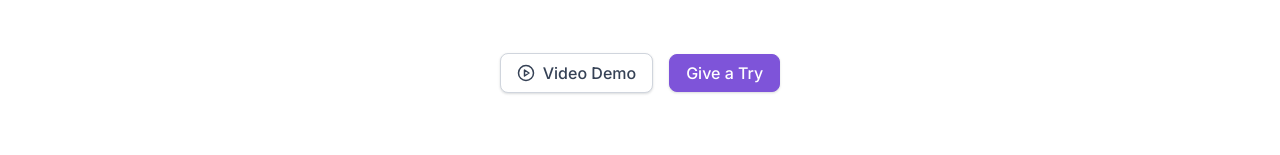
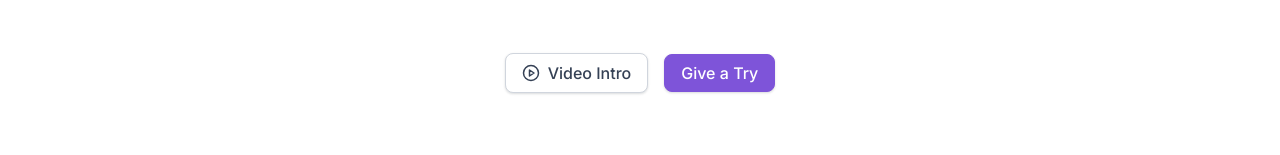
Before and after one commit to cyishere/ddd-app, a Next.js app: page / in a window 1280 px wide. Shown: the part 505-660 px from the top of the page. Built offline with nearby package versions, Linux system fonts and the light colour scheme; no server answers.

Commit message:
Refactor & update home page link

```diff
--- a/components/Header/Header.tsx
+++ b/components/Header/Header.tsx
@@ -1,15 +1,17 @@
 import styled, { css } from "styled-components";
 import Link from "next/link";
 
+import type { UserState } from "@/utils/types";
 import Logo from "../Logo";
 import { DisplayXsMedium, TextMdMedium } from "../Typography";
 import { ButtonLink } from "../Button";
-import { useFetchUser } from "hooks/use-fetch-user";
 
-interface HeaderProps {}
+interface HeaderProps {
+  userState: UserState;
+}
 
-const Header: React.FC<HeaderProps> = () => {
-  const { user, isLoading } = useFetchUser();
+const Header: React.FC<HeaderProps> = ({ userState }) => {
+  const { user, isLoading } = userState;
 
   let NavAction;
 
--- a/components/Layout/Layout.tsx
+++ b/components/Layout/Layout.tsx
@@ -1,18 +1,20 @@
 import styled from "styled-components";
 
+import type { UserState } from "@/utils/types";
 import SEO from "../SEO";
 import Header from "../Header";
 import Footer from "../Footer";
 
 interface LayoutProps {
   title: string;
+  userState: UserState;
 }
 
-const Layout: React.FC<LayoutProps> = ({ title, children }) => {
+const Layout: React.FC<LayoutProps> = ({ title, userState, children }) => {
   return (
     <Wrapper>
       <SEO title={title} />
-      <Header />
+      <Header userState={userState} />
       {children}
       <Footer />
     </Wrapper>
--- a/hooks/use-fetch-user.ts
+++ b/hooks/use-fetch-user.ts
@@ -1,6 +1,6 @@
 import { useEffect, useState } from "react";
 
-import { User } from "../utils/types";
+import { User, UserState } from "../utils/types";
 
 declare global {
   interface Window {
@@ -40,7 +40,9 @@ export async function fetchUser(
   return json;
 }
 
-export function useFetchUser({ required }: { required?: boolean } = {}) {
+export function useFetchUser({
+  required,
+}: { required?: boolean } = {}): UserState {
   const [isLoading, setIsLoading] = useState(
     () => !(typeof window !== "undefined" && window.__user)
   );
--- a/pages/index.tsx
+++ b/pages/index.tsx
@@ -14,14 +14,17 @@ import {
 import { CheckIcon, DotIcon } from "@/components/Decorations";
 import { useState } from "react";
 import Modal from "@/components/Modal";
+import { useFetchUser } from "@/hooks/use-fetch-user";
 
 const Home: NextPage = () => {
+  const { user, isLoading } = useFetchUser();
+
   const [showDialog, setShowDialog] = useState(false);
   const open = () => setShowDialog(true);
   const close = () => setShowDialog(false);
 
   return (
-    <Layout title="Home">
+    <Layout title="Home" userState={{ user, isLoading }}>
       <Cta>
         <Greeting>A neat tool helps you learn German nouns.</Greeting>
         <Description>
@@ -33,11 +36,17 @@ const Home: NextPage = () => {
         <ActionGroup>
           <Button onClick={open}>
             <PlayCircle size={18} />
-            <span>Video Demo</span>
+            <span>Video Intro</span>
           </Button>
-          <ButtonLink variant="primary" href="/api/login">
-            Give a Try
-          </ButtonLink>
+          {user ? (
+            <ButtonLink variant="primary" href="/dashboard">
+              Give a Try
+            </ButtonLink>
+          ) : (
+            <ButtonLink variant="primary" href="/set/01">
+              Give a Try
+            </ButtonLink>
+          )}
         </ActionGroup>
       </Cta>
 
--- a/utils/types.ts
+++ b/utils/types.ts
@@ -8,6 +8,11 @@ export interface User {
   picture: string;
   sub: string;
   updated_at: string;
+}
+
+export interface UserState {
+  user: User;
+  isLoading: boolean;
 }
 
 export interface Set {
```
Also changed, not shown: 1 other file (tests, documents, lock files or other folders).
